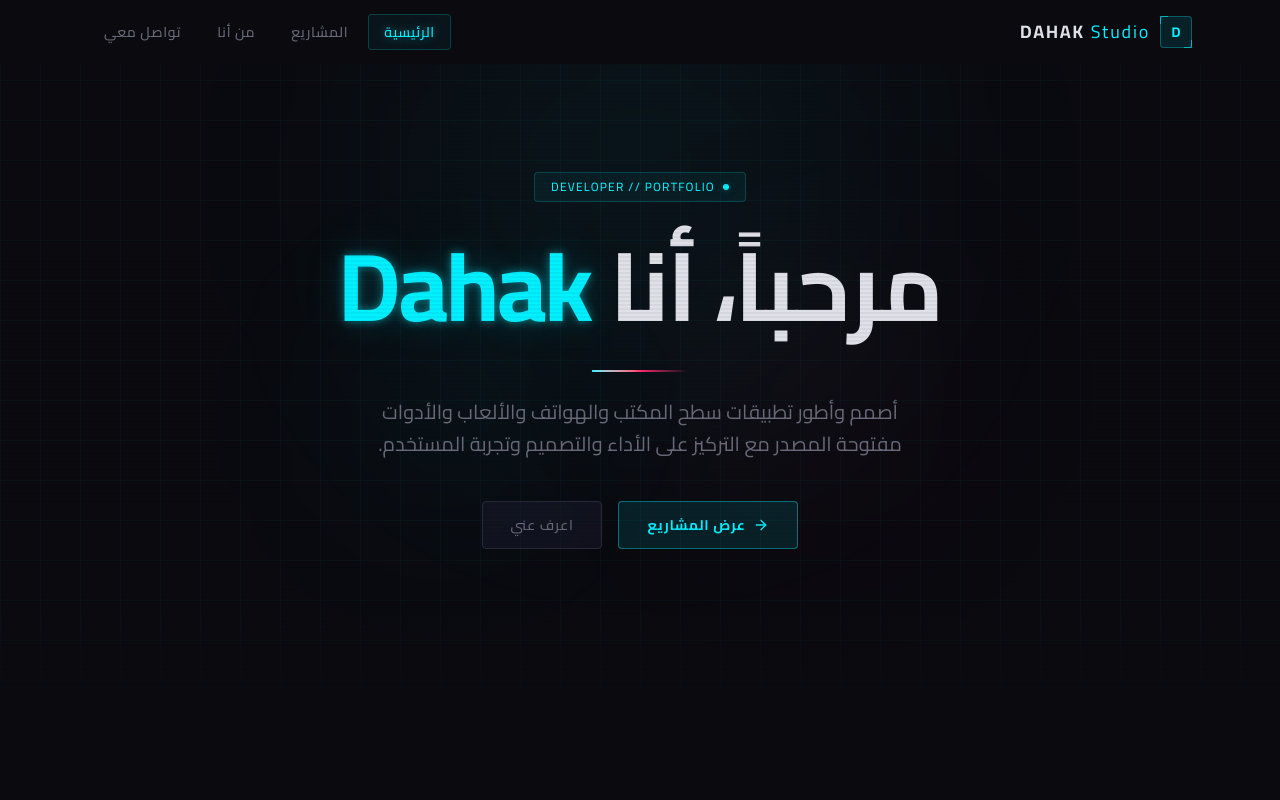
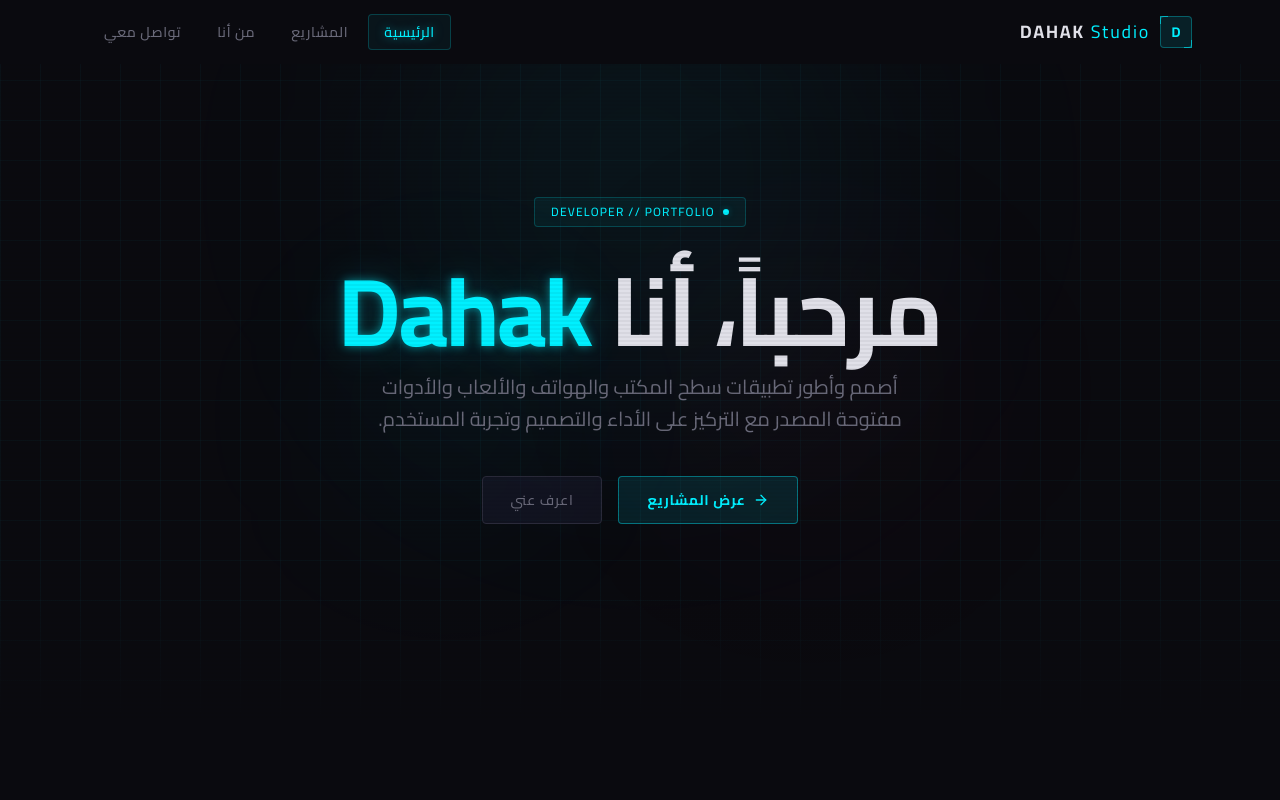
Before and after one commit to dahakabdellah12/dahak-studio, a Next.js app: page / in a window 1280 px wide. Shown: the top 800 px of the page. Built offline with nearby package versions, Linux system fonts and the light colour scheme.

Commit message:
fix: remove hero divider line and fix contact card corners

```diff
--- a/src/app/contact/page.tsx
+++ b/src/app/contact/page.tsx
@@ -28,10 +28,8 @@ export default function ContactPage() {
           className="mt-10 space-y-6"
         >
           <div className="glass-card relative rounded border p-6 space-y-4">
-            <div className="absolute top-0 left-0 h-3 w-3 border-t border-l border-cyan/30" />
-            <div className="absolute top-0 right-0 h-3 w-3 border-t border-r border-cyan/30" />
-            <div className="absolute bottom-0 left-0 h-3 w-3 border-b border-l border-cyan/30" />
-            <div className="absolute bottom-0 right-0 h-3 w-3 border-b border-r border-cyan/30" />
+            <div className="pointer-events-none absolute top-0 left-0 h-3 w-3 border-t border-l border-cyan/30" />
+            <div className="pointer-events-none absolute top-0 right-0 h-3 w-3 border-t border-r border-cyan/30" />
 
             <div className="flex items-center gap-3">
               <div className="flex h-9 w-9 items-center justify-center rounded border border-cyan/20 bg-cyan/5">
@@ -60,10 +58,8 @@ export default function ContactPage() {
           </div>
 
           <div className="glass-card relative rounded border p-6">
-            <div className="absolute top-0 left-0 h-3 w-3 border-t border-l border-cyan/30" />
-            <div className="absolute top-0 right-0 h-3 w-3 border-t border-r border-cyan/30" />
-            <div className="absolute bottom-0 left-0 h-3 w-3 border-b border-l border-cyan/30" />
-            <div className="absolute bottom-0 right-0 h-3 w-3 border-b border-r border-cyan/30" />
+            <div className="pointer-events-none absolute top-0 left-0 h-3 w-3 border-t border-l border-cyan/30" />
+            <div className="pointer-events-none absolute top-0 right-0 h-3 w-3 border-t border-r border-cyan/30" />
             <h3 className="mb-4 text-xs font-bold tracking-[0.15em] text-cyan/70 uppercase">
               // شبكاتي
             </h3>
--- a/src/components/home/hero.tsx
+++ b/src/components/home/hero.tsx
@@ -39,13 +39,6 @@ export function Hero() {
           <span className="text-cyan text-shadow-cyan">Dahak</span>
         </motion.h1>
 
-        <motion.div
-          initial={{ width: 0 }}
-          animate={{ width: "6rem" }}
-          transition={{ duration: 0.8, delay: 0.5 }}
-          className="mx-auto my-6 h-[2px] bg-gradient-to-r from-cyan via-magenta to-transparent"
-        />
-
         <motion.p
           initial={{ opacity: 0, y: 20 }}
           animate={{ opacity: 1, y: 0 }}
```
